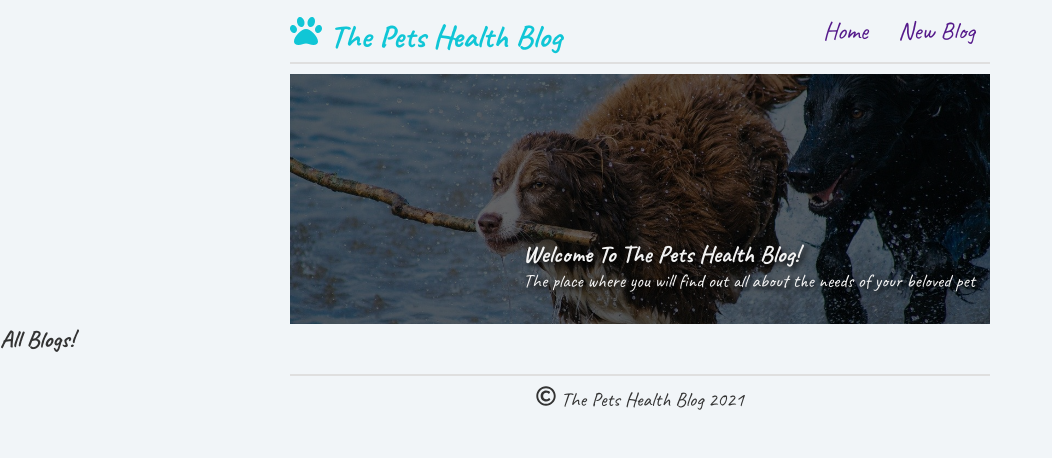
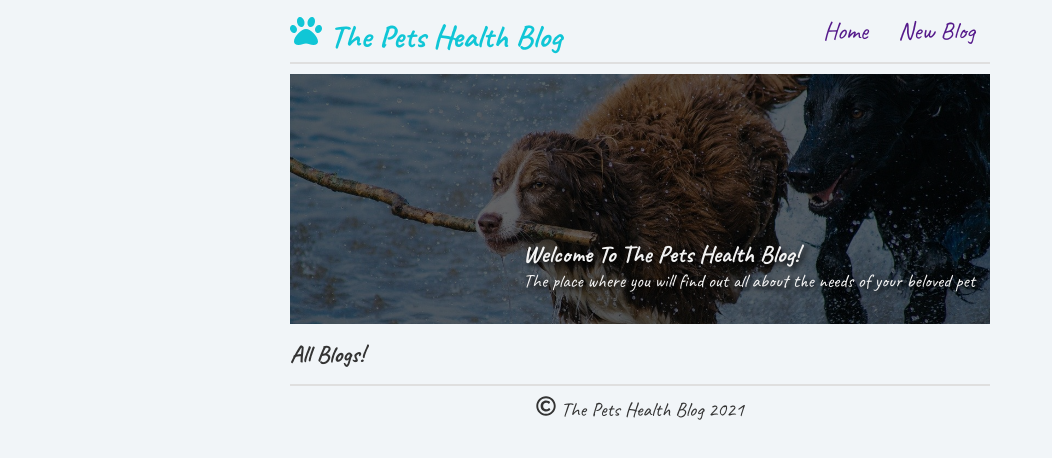
Before and after one commit to Malgorzata-Niemczyk/blog-app-react, a React (Create React App) app: page / in a window 1280 px wide. Shown: the top 458 px of the page, without its empty margins (0-1052 px from the left). Built offline with nearby package versions, Linux system fonts and the light colour scheme.

Commit message:
move the repeated properties of margin and max-width to the body selector and remove them from the .navbar, header and footer selectors; set margin for the .blogs__list selector

```diff
--- a/src/index.css
+++ b/src/index.css
@@ -8,6 +8,8 @@
 }
 
 body {
+  margin: 0 auto;
+  max-width: 700px;
   color: #333;
   background-color: #F1F5F8;
 }
@@ -20,8 +22,6 @@ body {
 .navbar {
   align-items: center;
   justify-content: space-between;
-  margin: 0 auto;
-  max-width: 700px;
   border-bottom: 2px solid rgb(223, 223, 223);
 }
 
@@ -48,11 +48,6 @@ h1 {
 }
 
 /* HEADER */
-header {
-  margin: 0 auto;
-  max-width: 700px;
-}
-
 .header__bg {
   position: relative;
   margin-top: 10px;
@@ -81,10 +76,13 @@ header {
   font-size: 19px;
 }
 
+/* BLOGS LIST */
+.blogs__list {
+  margin: 15px 0;
+}
+
 /* FOOTER */
 footer {
-  margin: 20px auto;
-  max-width: 700px;
   text-align: center;
   border-top: 2px solid rgb(223, 223, 223);
 }
```
